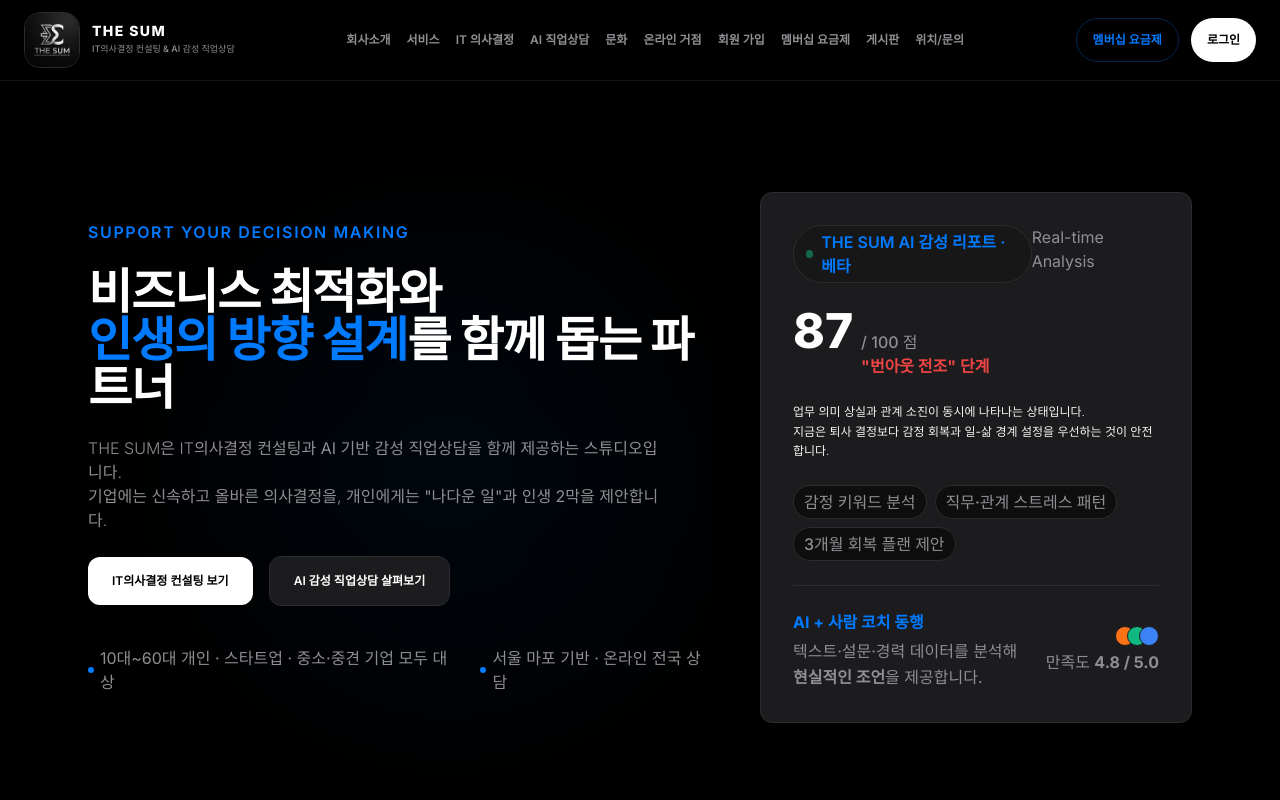
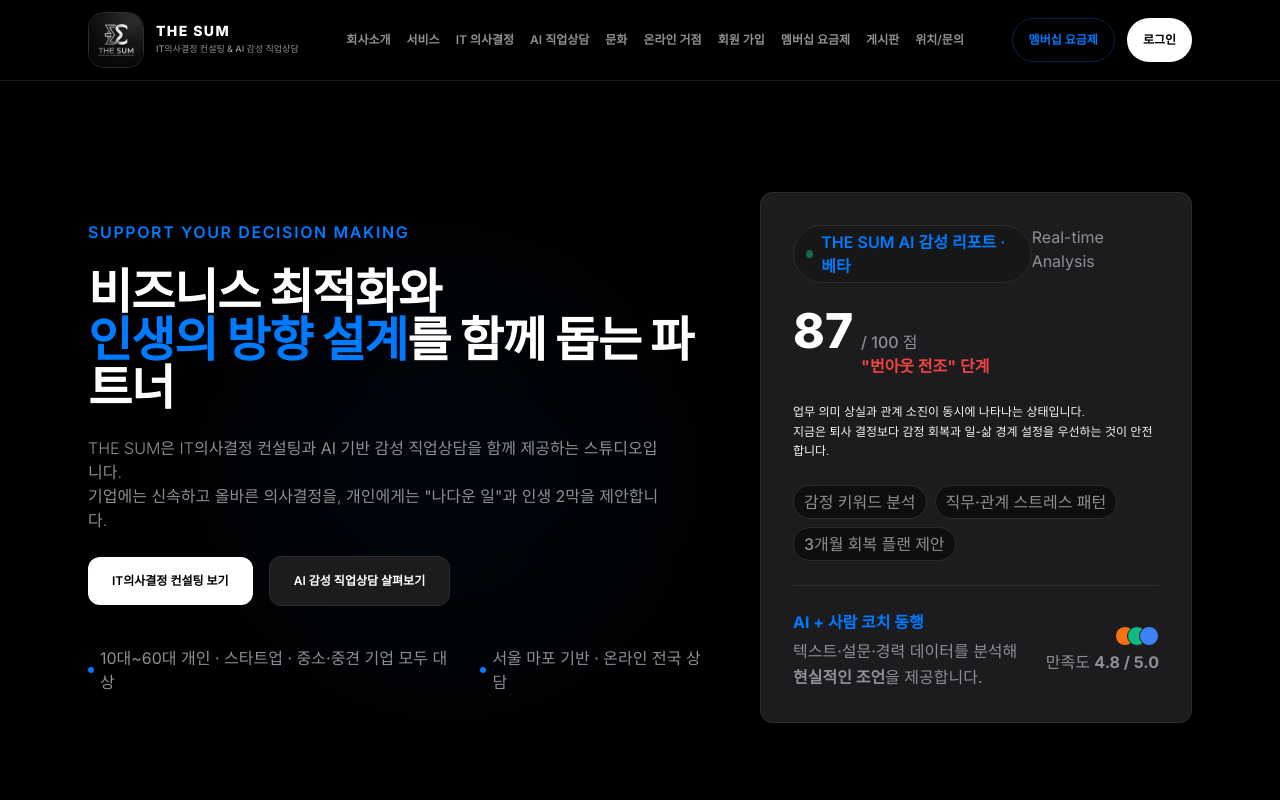
Before and after one commit to jwyim3387-commits/THE-SUM-V2, a plain HTML site: page index.html in a window 1280 px wide. Shown: the top 800 px of the page. Drawn offline with nearby package versions, Linux system fonts and the light colour scheme; no server answers.

Commit message:
Change desktop header max-width back to max-w-6xl for better alignment and tightness on wide screens

```diff
--- a/index.html
+++ b/index.html
@@ -86,7 +86,7 @@
 
   <!-- ==================== DESKTOP HEADER ==================== -->
   <header id="desktop-header" class="hidden lg:block fixed top-0 left-0 w-full z-40 bg-black/80 backdrop-blur-custom border-b border-brandDivider/50 transition-all duration-300">
-    <div class="max-w-[1400px] mx-auto px-6 h-20 flex items-center justify-between gap-4">
+    <div class="max-w-6xl mx-auto px-6 h-20 flex items-center justify-between gap-4">
       <a href="#top" class="flex items-center gap-3 hover:opacity-90 transition duration-200">
         <img src="THE-SUM-LOGO.png" alt="THE SUM 로고" class="w-14 h-14 rounded-2xl object-cover border border-brandDivider">
         <div>
```
